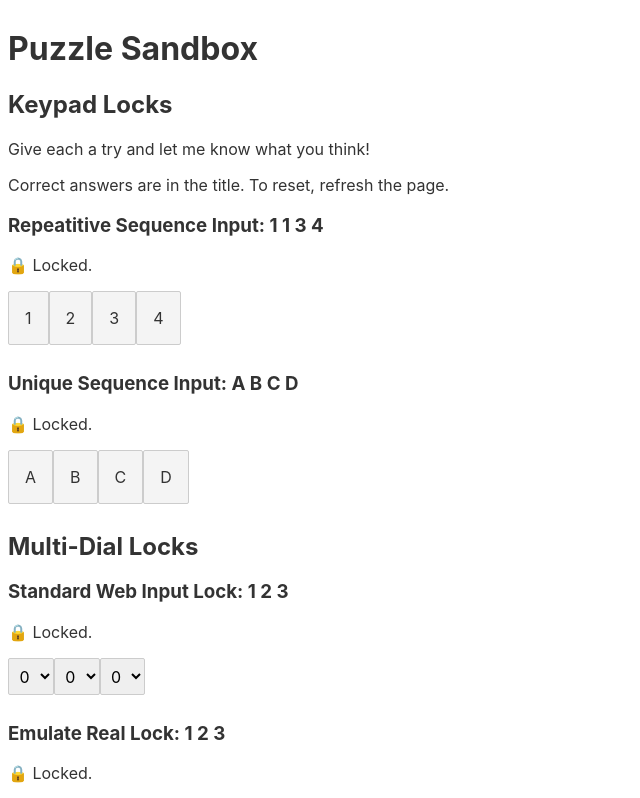
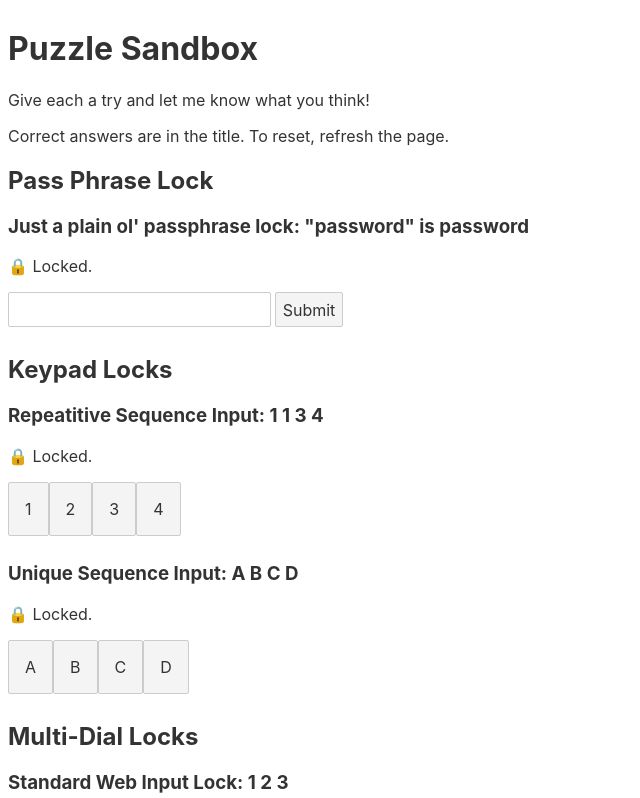
Before and after one commit to BrandenSoropia/svelte-puzzle-sandbox, a Svelte app: page / in a window 1280 px wide. Shown: the top 798 px of the page, without its empty margins (0-640 px from the left). Built offline with nearby package versions, Linux system fonts and the light colour scheme.

Commit message:
Basic passphrase lock.

```diff
--- a/src/App.svelte
+++ b/src/App.svelte
@@ -2,19 +2,33 @@
   import MultiDialLock from "./combination-locks/MultiDialLock.svelte";
   import KeyPadSequenceLock from "./keypad-locks/KeyPadSequenceLock.svelte";
   import LockStatusIndicator from "./components/LockStatusIndicator.svelte";
+  import PassPhraseLock from "./text-input-lock/PassPhraseLock.svelte";
 
   let multiDialIsUnlocked = false;
   let emulateRealLockUnlocked = false;
   let uniqueKeypadSequenceIsUnlocked = false;
   let repetitiveKeypadSequenceIsUnlocked = false;
+  let passPhraseLockIsUnlocked = false;
 </script>
 
 <main>
   <h1>Puzzle Sandbox</h1>
+  <p>Give each a try and let me know what you think!</p>
+  <p>Correct answers are in the title. To reset, refresh the page.</p>
+
+  <section id="pass-phrase-locks">
+    <h2>Pass Phrase Lock</h2>
+    <h3>Just a plain ol' passphrase lock: "password" is password</h3>
+    <LockStatusIndicator isUnlocked={passPhraseLockIsUnlocked} />
+    <PassPhraseLock
+      password="password"
+      onUnlock={() => {
+        passPhraseLockIsUnlocked = true;
+      }}
+    />
+  </section>
   <section id="keypad-locks">
     <h2>Keypad Locks</h2>
-    <p>Give each a try and let me know what you think!</p>
-    <p>Correct answers are in the title. To reset, refresh the page.</p>
     <h3>Repeatitive Sequence Input: 1 1 3 4</h3>
     <LockStatusIndicator isUnlocked={repetitiveKeypadSequenceIsUnlocked} />
     <KeyPadSequenceLock
@@ -28,9 +42,6 @@
       sequence={[0, 0, 2, 3]}
       onUnlock={() => {
         repetitiveKeypadSequenceIsUnlocked = true;
-      }}
-      onIncorrectInput={() => {
-        alert("Wrong code :(");
       }}
     />
     <h3>Unique Sequence Input: A B C D</h3>
@@ -47,9 +58,6 @@
       sequence={[0, 1, 2, 3]}
       onUnlock={() => {
         uniqueKeypadSequenceIsUnlocked = true;
-      }}
-      onIncorrectInput={() => {
-        alert("Wrong code :(");
       }}
     />
   </section>
--- /dev/null
+++ b/src/text-input-lock/PassPhraseLock.svelte
@@ -0,0 +1,66 @@
+<script>
+  export let name;
+  export let label;
+  export let onUnlock = () => {};
+  export let password = "";
+
+  let value = "";
+  let isCorrect = false;
+  let isIncorrect = false;
+
+  function isValidPasswordGiven(_value) {
+    if (_value === password) {
+      isCorrect = true;
+      onUnlock();
+    } else {
+      isIncorrect = true;
+      setTimeout(() => {
+        isIncorrect = false;
+      }, 3000);
+    }
+  }
+</script>
+
+<form
+  id={`pass-phrase-lock-${name}`}
+  autocomplete="off"
+  on:submit|preventDefault={() => {
+    isValidPasswordGiven(value);
+    return false;
+  }}
+>
+  {#if label}
+    <label for={`pass-phrase-lock-${name}-input`}>{label}</label>
+  {/if}
+  <input
+    class:correct={isCorrect}
+    class:incorrect={isIncorrect}
+    disabled={isIncorrect}
+    id={`pass-phrase-lock-${name}-input`}
+    type="text"
+    bind:value
+  />
+  <button type="submit">Submit</button>
+</form>
+
+<style>
+  input.correct {
+    background-color: chartreuse;
+  }
+
+  input.incorrect {
+    animation: pulse 1s infinite;
+    animation-iteration-count: 3;
+  }
+
+  @keyframes pulse {
+    0%,
+    100% {
+      background-color: inherit;
+    }
+    50% {
+      color: white;
+      background-color: #ff4136;
+    }
+  }
+</style>
```
